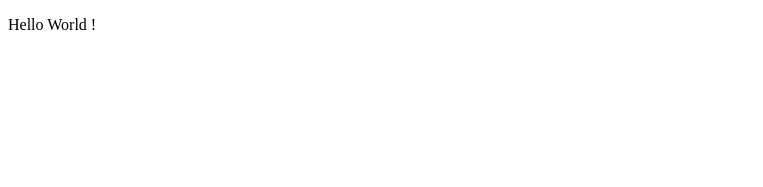
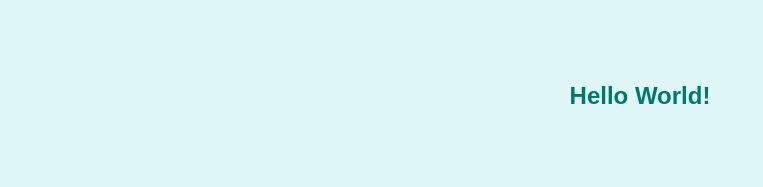
Before and after one commit to kairen0511/C369_Cloud_Demo, a plain HTML site: page code/index.html in a window 1280 px wide. Shown: the whole page, without its empty margins (0-763 px from the left). Drawn offline with Linux system fonts and the light colour scheme.

Commit message:
First commit

```diff
--- a/code/index.html
+++ b/code/index.html
@@ -1,10 +1,22 @@
 <!DOCTYPE html>
 <html>
-    <head>
-        <title> C369 Lesson 12</title>
-    </head>
-    <body>
-        <p> Hello World ! </p>
-    </body>
-
+<head>
+    <title>C369 Lesson 12</title>
+    <style>
+        body {
+            font-family: Arial, sans-serif;
+            background-color: #e0f7fa;
+            color: #00796b;
+            text-align: center;
+            padding: 50px;
+        }
+        p {
+            font-size: 24px;
+            font-weight: bold;
+        }
+    </style>
+</head>
+<body>
+    <p>Hello World!</p>
+</body>
 </html>
```
Also changed, not shown: code/404.html (+19 -7 lines).
